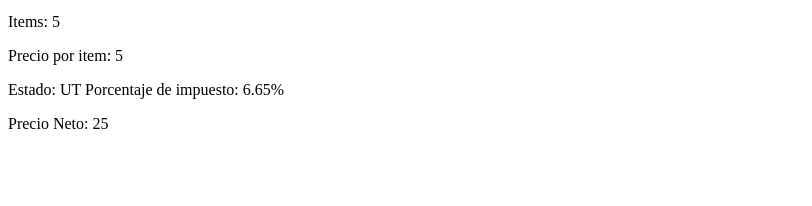
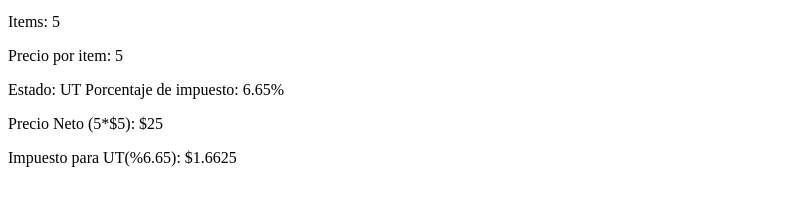
Before and after one commit to ElianFTG/-Funcionalidades-Rebanadas-de-Totalizador-de-Venta, a website built with Parcel: page index.html in a window 1280 px wide. Both pictures are taken after typing "5", "5" into the empty fields and a click on the input "Mostrar". Shown: the part 104-310 px from the top of the page, without its empty margins (0-812 px from the left). Built offline with nearby package versions, Linux system fonts and the light colour scheme.

Commit message:
Cambio de nombre de funcion a general //multiplicacion, e implementacion de porcentaje de impuesto segun el estado por el precio neto

```diff
--- a/index.html
+++ b/index.html
@@ -27,6 +27,7 @@
     <div id="resultadoPrecioXitem-div"></div>
     <div id="EstadoElegido-div"></div>
     <div id="PrecioNeto-div"></div>
+    <div id="ImpuestoXPN-div"></div>
     <script type="module" src="./src/presenter.js"></script>
 </body>
 </html>
--- /dev/null
+++ b/src/multiplicacion.js
@@ -0,0 +1,5 @@
+function multiplicar(a, b) {
+    return a * b;
+  }
+
+  export default multiplicar;
--- a/src/precioneto.js
+++ /dev/null
@@ -1,5 +0,0 @@
-function precioNeto(a, b) {
-    return a * b;
-  }
-
-  export default precioNeto;
--- a/src/presenter.js
+++ b/src/presenter.js
@@ -1,5 +1,5 @@
 import impuestosporEstado from "./impuestoXestado";
-import precioNeto from "./precioneto";
+import multiplicar from "./multiplicacion";
 
 const first = document.querySelector("#item");
 const precioXitem = document.querySelector("#precio");
@@ -9,6 +9,7 @@ const div = document.querySelector("#resultadoItems-div");
 const div2 = document.querySelector("#resultadoPrecioXitem-div");
 const div3 = document.querySelector("#EstadoElegido-div");
 const div4 = document.querySelector("#PrecioNeto-div");
+const div5 = document.querySelector("#ImpuestoXPN-div");
 
 form.addEventListener("submit", (event) => {
   event.preventDefault();
@@ -32,6 +33,14 @@ form.addEventListener("submit", (event) => {
 
 form.addEventListener("submit", (event) => {
     event.preventDefault();
+    const precioNeto = multiplicar(first.value, precioXitem.value);
+    const Impuesto_estado = impuestosporEstado(estado.value);
+    const impuestoTotal = multiplicar(precioNeto, Impuesto_estado);
+    div4.innerHTML = "<p>" + "Precio Neto (" + first.value + "*" +"$" + precioXitem.value + "): " + "$" + precioNeto +"</p>";
+    div5.innerHTML = "<p>" + "Impuesto para "+ estado.value + "(%" + Impuesto_estado*100 + "): " + "$" + impuestoTotal +"</p>";
+});
 
-    div4.innerHTML = "<p>" + "Precio Neto: " + precioNeto(first.value, precioXitem.value) +"</p>";
+form.addEventListener("submit", (event) => {
+    event.preventDefault();
+
 });
```
Also changed, not shown: dist/index.html, src/cobroImpuesto.js (added), 2 other files.
